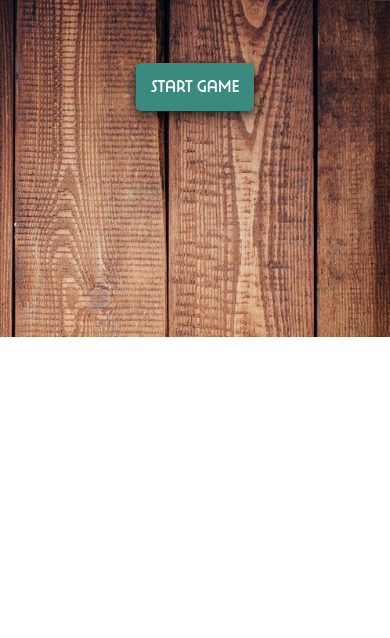
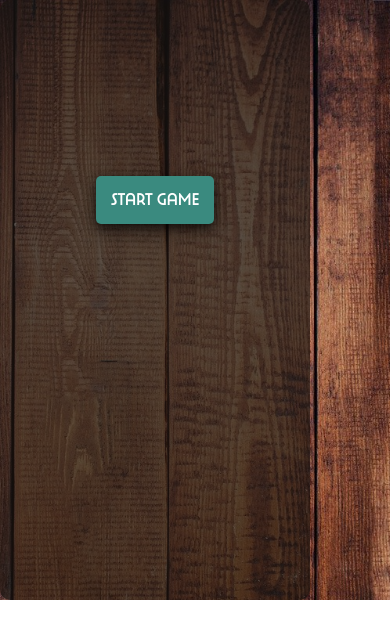
Before and after one commit to karleypetracca/drinkcast, a React (Create React App) app: page /game in a window 390 px wide. Shown: the top 638 px of the page. Built offline with nearby package versions, Linux system fonts and the light colour scheme; what opentok-react would draw is missing.

Commit message:
added some color to the background of the game and adjusted dimensions for mobile.

```diff
--- a/src/components/Game.jsx
+++ b/src/components/Game.jsx
@@ -12,8 +12,12 @@ const GameStyled = styled.div`
   flex-direction: column;
   align-items: center;
   justify-content: center;
-  background-color: none;
+  background-color: var(--brownFaded);
   padding: 10px;
+  width: 600px;
+  height: 500px;
+  border-radius: 10px;
+  margin: 1rem
 
   h1 {
     margin: 5%;
@@ -43,6 +47,19 @@ const GameStyled = styled.div`
     justify-content: center;
     margin: 5%;
     box-shadow: 0 4px 8px 0 rgba(0,0,0,0.5), 0 6px 20px 0 rgba(0,0,0,0.49);
+  }
+  @media screen and (max-width: 600px) {
+    width: 310px;
+    min-height: 600px;
+
+    h2 {
+      font-size: 17px;
+      min-height: 150px;
+    }
+
+    .select {
+      width: 275px;
+    }
   }
 `;
 
```
